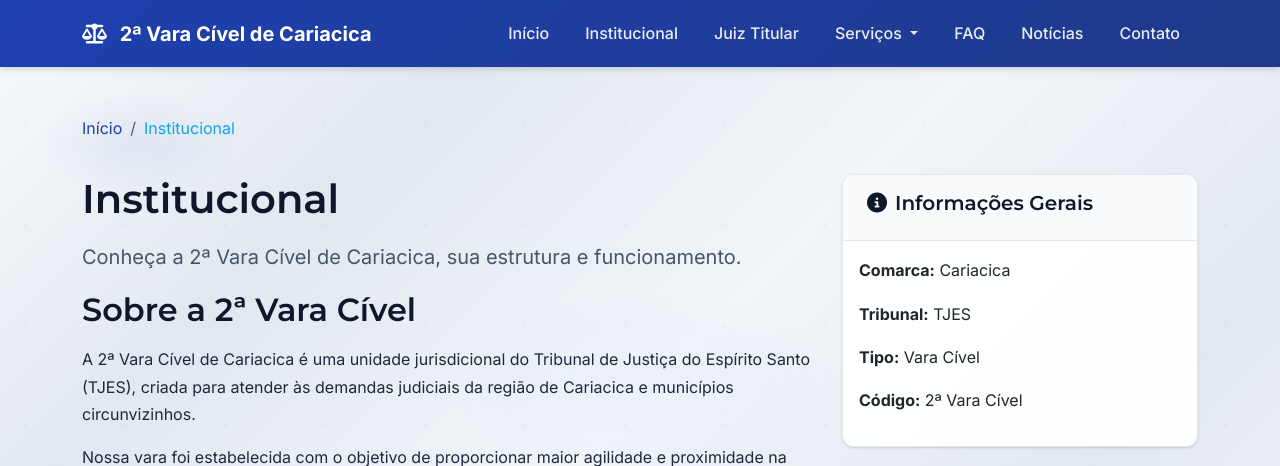
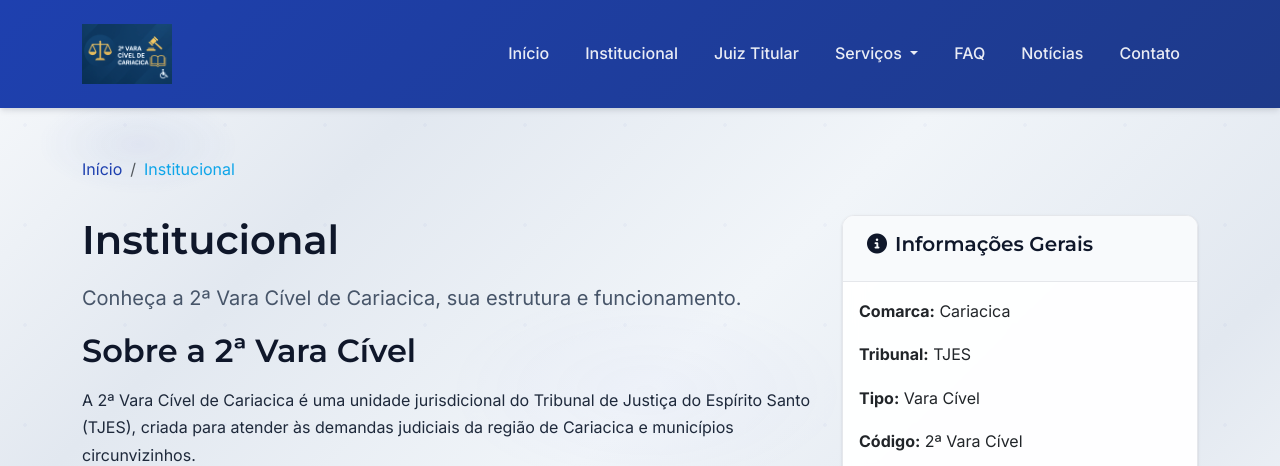
Before and after one commit to fbmoulin/2avaracivel-cariacica-website, a Flask app: page /sobre in a window 1280 px wide. Shown: the top 466 px of the page. Run offline with Flask 3, Linux system fonts and the light colour scheme; some libraries are stand-ins or nearby versions.

Commit message:
Replace the website title with a banner image for a more modern look
Replaces the text-based title in the navbar with an image banner using HTML and CSS adjustments in `templates/base.html`.

Replit-Commit-Author: Agent
Replit-Commit-Session-Id: 09fef2ee-e58c-4e75-a0c0-a073b798d79d
Replit-Commit-Screenshot-Url: https://storage.googleapis.com/screenshot-production-us-central1/feeed76c-0f93-48e5-9f1b-e0d9853abcbf/8b7a1b62-2427-4eed-9900-9360f278e6a0.jpg

```diff
--- a/templates/base.html
+++ b/templates/base.html
@@ -329,6 +329,31 @@
             100% { box-shadow: 0 6px 12px rgba(30, 64, 175, 0.5), 0 0 20px rgba(139, 92, 246, 0.3); }
         }
 
+        /* Logo do navbar */
+        .navbar-logo {
+            max-height: 60px !important;
+            width: auto !important;
+            object-fit: contain !important;
+            filter: brightness(1.1) contrast(1.1) !important;
+            transition: all 0.3s ease !important;
+        }
+
+        .navbar-logo:hover {
+            filter: brightness(1.2) contrast(1.2) drop-shadow(0 4px 8px rgba(255, 255, 255, 0.3)) !important;
+            transform: scale(1.05) !important;
+        }
+
+        .navbar-brand {
+            padding: 0.5rem 0 !important;
+        }
+
+        /* Ajuste da altura do navbar para acomodar o logo */
+        .navbar {
+            padding-top: 1rem !important;
+            padding-bottom: 1rem !important;
+            min-height: 80px !important;
+        }
+
         /* Tipografia geral */
         body {
             font-family: 'Inter', 'Segoe UI', sans-serif !important;
@@ -352,8 +377,9 @@
         <div class="container">
             <nav class="navbar navbar-expand-lg navbar-dark">
                 <a class="navbar-brand" href="{{ url_for('main.index') }}">
-                    <i class="fas fa-balance-scale me-2"></i>
-                    2ª Vara Cível de Cariacica
+                    <img src="{{ url_for('static', filename='images/banners/banner_principal.png') }}"
+                         alt="2ª Vara Cível de Cariacica"
+                         class="navbar-logo">
                 </a>
 
                 <button class="navbar-toggler" type="button" data-bs-toggle="collapse" data-bs-target="#navbarNav" aria-controls="navbarNav" aria-expanded="false" aria-label="Toggle navigation">
```
